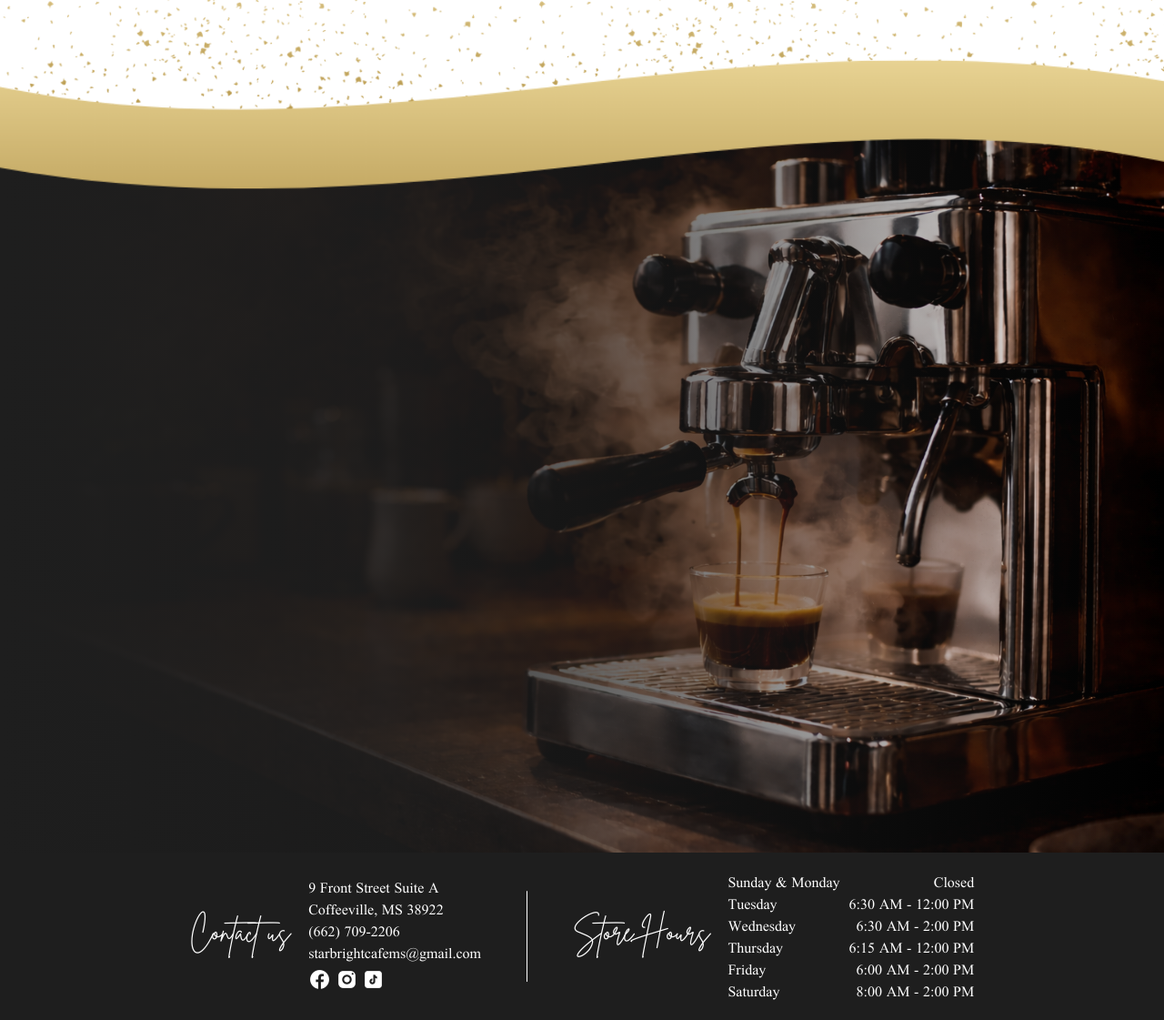
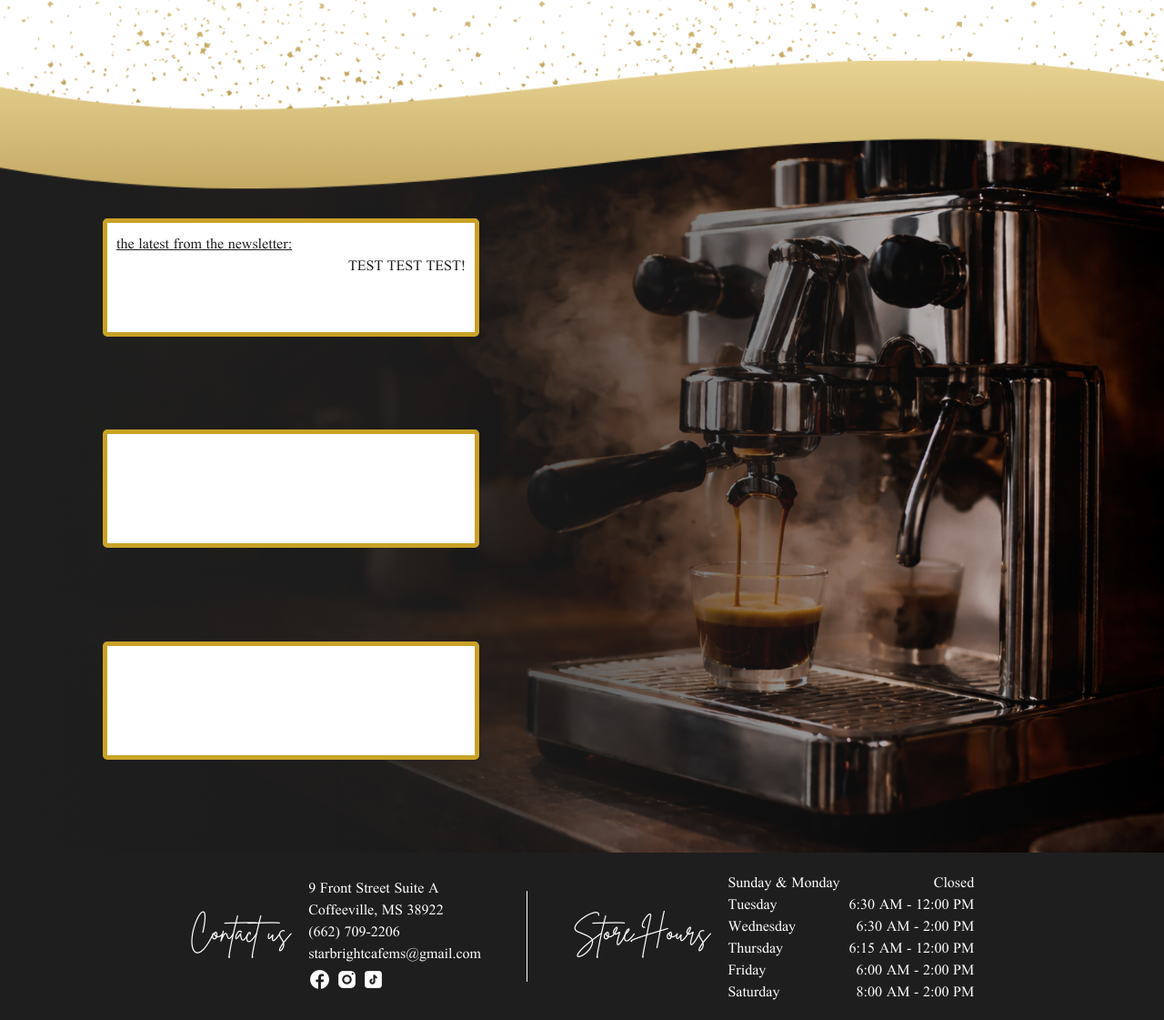
Before and after one commit to ChaseGreen98/starbright, a Django app: page / in a window 1280 px wide. Shown: the part 578-1699 px from the top of the page at 91% size. Run offline with Django 5.2, Linux system fonts and the light colour scheme; data comes from the database, SQL or seed files in the repository.

Commit message:
started working on previews section

```diff
--- a/app/static/styles.css
+++ b/app/static/styles.css
@@ -253,6 +253,31 @@ body {
     background-size:cover;
     background-position: center;
     height: 100vh;
+    display: flex;
+    flex-direction: column;
+    justify-content: space-evenly;
+    align-items: center;
+}
+
+.preview-card {
+    transform: translateX(-25vw);
+    width: 30vw;
+    height: 100px;
+    display: flex;
+    flex-direction: column;
+    padding: 10px;
+    background-color: white;
+    border: 5px solid #c9a227;
+    border-radius: 5px;
+}
+
+.preview-card a {
+    text-align: left;
+}
+
+.preview-card p {
+    margin: 0;
+    text-align: right;
 }
 
 /* OWNER PORTAL */
@@ -577,7 +602,7 @@ body {
         text-align: right;
         position: absolute;
         flex-direction: column;
-        background-color: white;
+        /* background-color: white; */
         width: 150px;
         top: 100px;
         border-left: 4px solid transparent;
--- a/app/templates/home.html
+++ b/app/templates/home.html
@@ -12,7 +12,14 @@
 
 
 <div id="previews-section">
-    <div id="preview-card">
+    <div class="preview-card">
+        <a href="{% url 'community_view' %}">the latest from the newsletter:</a>
+        <p>{{ newsletter.title }}</p>
+    </div>
+    <div class="preview-card">
+        <a></a>
+    </div>
+    <div class="preview-card">
         <a></a>
     </div>
 </div>
--- a/app/views.py
+++ b/app/views.py
@@ -9,7 +9,8 @@ from app.models import *
 User = get_user_model()
 
 def home(request):
-    return render(request, "home.html")
+    current_newsletter = Newsletter.objects.order_by('-id').first()
+    return render(request, "home.html", {"newsletter": current_newsletter})
 
 def behind_counter_view(request):
     return render(request, "behind_counter.html")
@@ -17,6 +18,13 @@ def behind_counter_view(request):
 def community_view(request):
     current_newsletter = Newsletter.objects.order_by('-id').first()
     return render(request, "community/community.html", {"newsletter": current_newsletter})
+
+# ^^^
+# i kinda want to add another page or just a collapsable section for users to be able to see old newsletters,
+# like maybe the last 3 - 5 posted newsletters.
+# definitely not all of them though because at some point that's gonna be a lot of newsletters.
+# OR OR OR CHASE YOU COULD WORK YOUR FANCY PAGINATION MAGIC !!!
+
 
 def login_view(request):
     if request.method == "POST":
```
